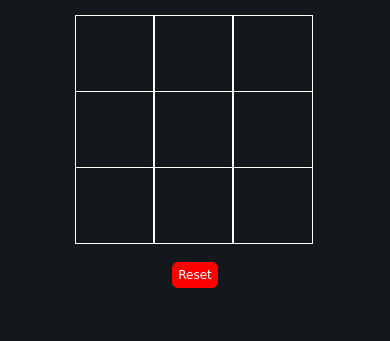
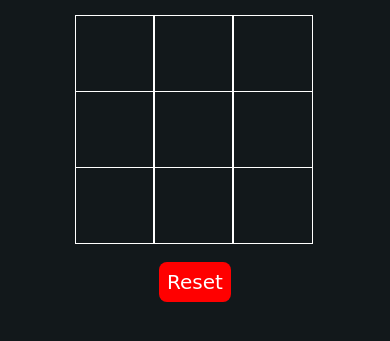
Before and after one commit to D-AryaKusuma/TicTacToe, a plain HTML site: page index.html in a window 390 px wide. Shown: the part 161-502 px from the top of the page. Drawn offline with Linux system fonts and the light colour scheme.

Commit message:
merubah button

```diff
--- a/style.css
+++ b/style.css
@@ -114,9 +114,9 @@ body {
     cursor: pointer;
   }
 
-  .controls button {
+  /*  .controls button {
     padding: 6px;
     border-radius: 6px;
     font-size: 12px;
-  }
+  }*/
 }
```
